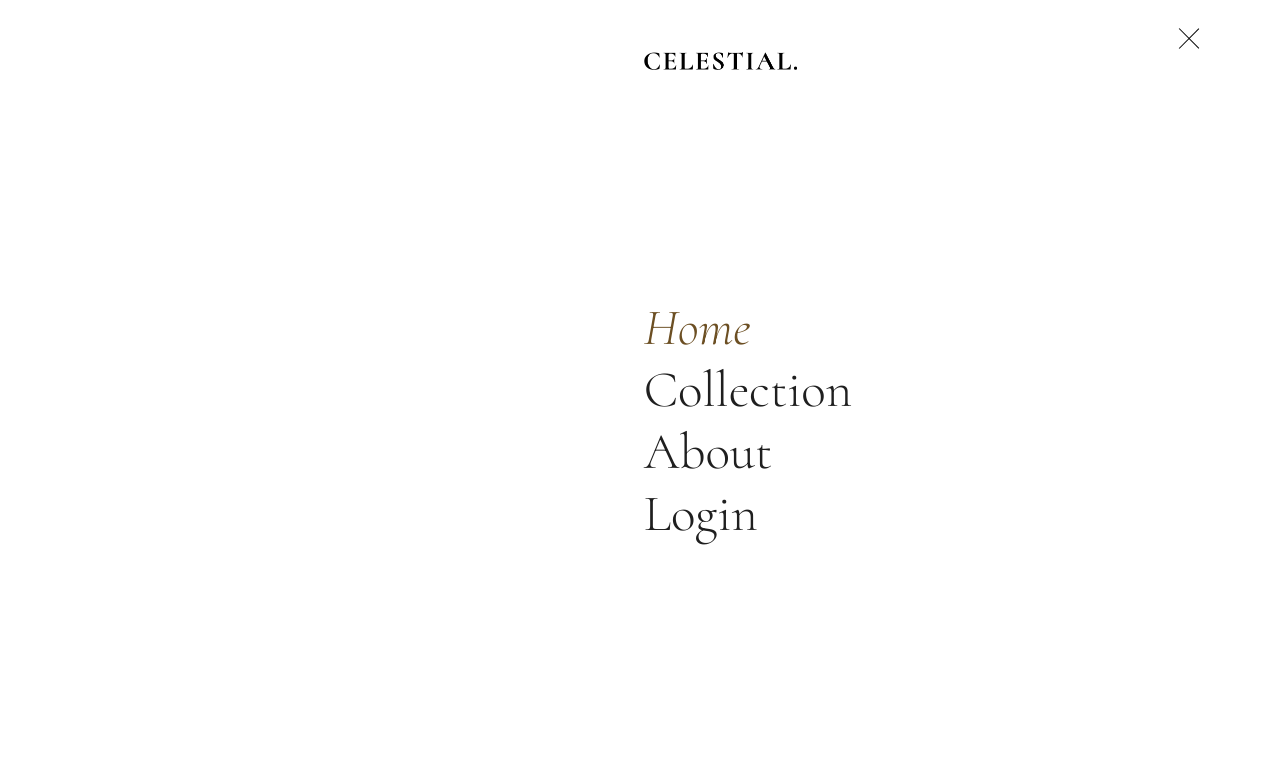
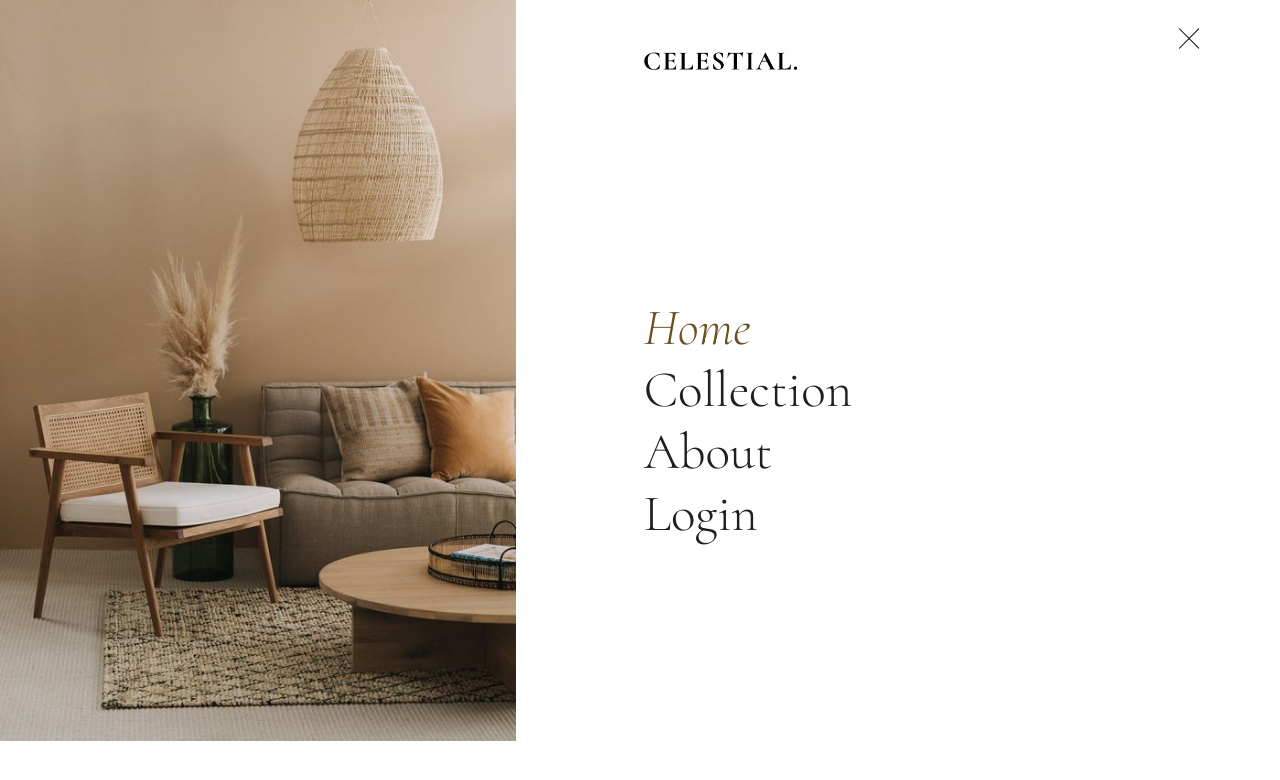
Before and after one commit to mindsworth/ecommerce-app-vue, a Vue app: page / in a window 1280 px wide. Both pictures are taken after a click on the element 1189 px from the left and 38 px from the top of the page. Shown: the top 780 px of the page. Built offline with nearby package versions, Linux system fonts and the light colour scheme.

Commit message:
display menu-hero-image for overlay

```diff
--- a/src/components/Links.vue
+++ b/src/components/Links.vue
@@ -12,7 +12,3 @@
     >Login</router-link
   >
 </template>
-
-<script>
-export default {};
-</script>
--- a/src/components/OverlayMenu.vue
+++ b/src/components/OverlayMenu.vue
@@ -1,6 +1,8 @@
 <template>
   <div class="overlay-menu">
-    <div class="overlay-menu__left"></div>
+    <div class="overlay-menu__left">
+      <img :src="menuHeroImage" alt="Menu Hero Image" class="menu-hero-image" />
+    </div>
     <div class="overlay-menu__right">
       <div class="right__header">
         <Logo size="12" />
@@ -17,16 +19,18 @@
 <script>
 import Links from "./Links.vue";
 import Logo from "./Logo";
+import { menuImages } from "../assets/index";
 
 export default {
   name: "Overlay-Menu",
   components: { Logo, Links },
   setup() {
+    const menuHeroImage = menuImages["first"];
     const handleLinkHover = selected => {
       console.log("selected", selected);
     };
 
-    return { handleLinkHover };
+    return { handleLinkHover, menuHeroImage };
   }
 };
 </script>
@@ -47,6 +51,11 @@ export default {
   grid-template-columns: 1.35fr 2fr;
 
   &__left {
+    .menu-hero-image {
+      width: 100%;
+      height: auto;
+      object-fit: contain;
+    }
   }
 
   &__right {
```
